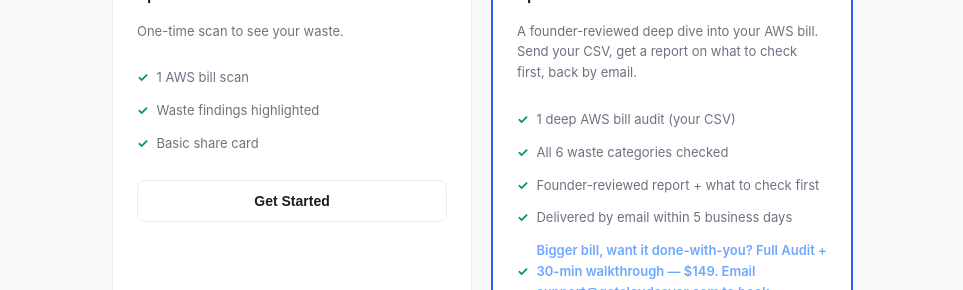
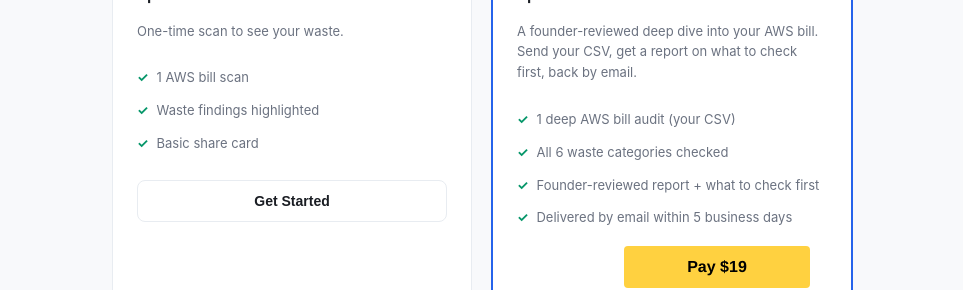
Before and after one commit to malinono/cloudsaver-ai, a plain HTML site: page index.html in a window 1280 px wide. Shown: the part 1961-2251 px from the top of the page, without its empty margins (158-1121 px from the left). Drawn offline with Linux system fonts and the light colour scheme.

Commit message:
chore: remove unoffered $149 walkthrough line from pricing card

```diff
--- a/index.html
+++ b/index.html
@@ -435,7 +435,6 @@ input[type="file"] { display: none; }
         <li data-page-node-id="HeAbg0iUeqL6dEh9a2wDio">All 6 waste categories checked</li>
         <li data-page-node-id="xjPgTbWuFKgSkcCkkDMaUI">Founder-reviewed report + what to check first</li>
         <li data-page-node-id="7WZwEJJMukzzcqOi1D5t2O">Delivered by email within 5 business days</li>
-        <li style="color:#6ea8fe;font-weight:600;" data-page-node-id="roCRa1IwX4sPpEfpbSAw9F">Bigger bill, want it done-with-you? Full Audit + 30-min walkthrough — $149. Email support@getcloudsaver.com to book.</li>
       </ul>
       <div style="margin-top:12px;" data-page-node-id="74YvPy2JwrIECUJkE0ICF5">
         <style>.pp-DJJSSGQ9GDHFC{text-align:center;border:none;border-radius:0.25rem;min-width:11.625rem;padding:0 2rem;height:2.625rem;font-weight:bold;background-color:#FFD140;color:#000000;font-family:"Helvetica Neue",Arial,sans-serif;font-size:1rem;line-height:1.25rem;cursor:pointer;}</style>
```
